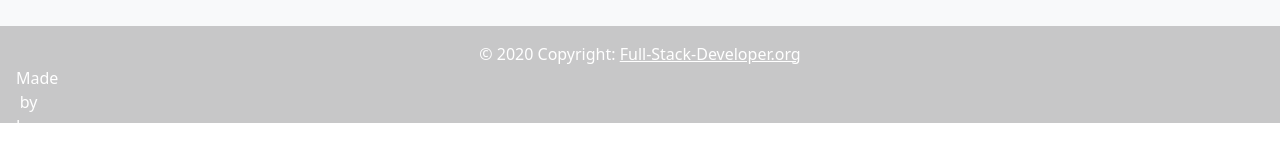
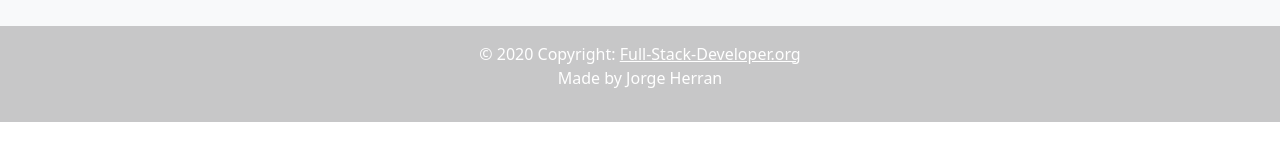
Before and after one commit to herratco/CoderHouse-1-of-4, a plain HTML site: page index.html in a window 1280 px wide. Shown: the part 1500-1656 px from the top of the page. After the commit the page ends 1622 px from the top, so only its background shows below. Drawn offline with nearby package versions, Linux system fonts and the light colour scheme.

Commit message:
Add files via upload

```diff
--- a/css/style.css
+++ b/css/style.css
@@ -40,6 +40,7 @@
 }
 
 .box {
-  height: 25px;
-  width: 25px;
+  display: flex;
+  flex-direction: row;
+  justify-content: center;
 }/*# sourceMappingURL=style.css.map */
```
